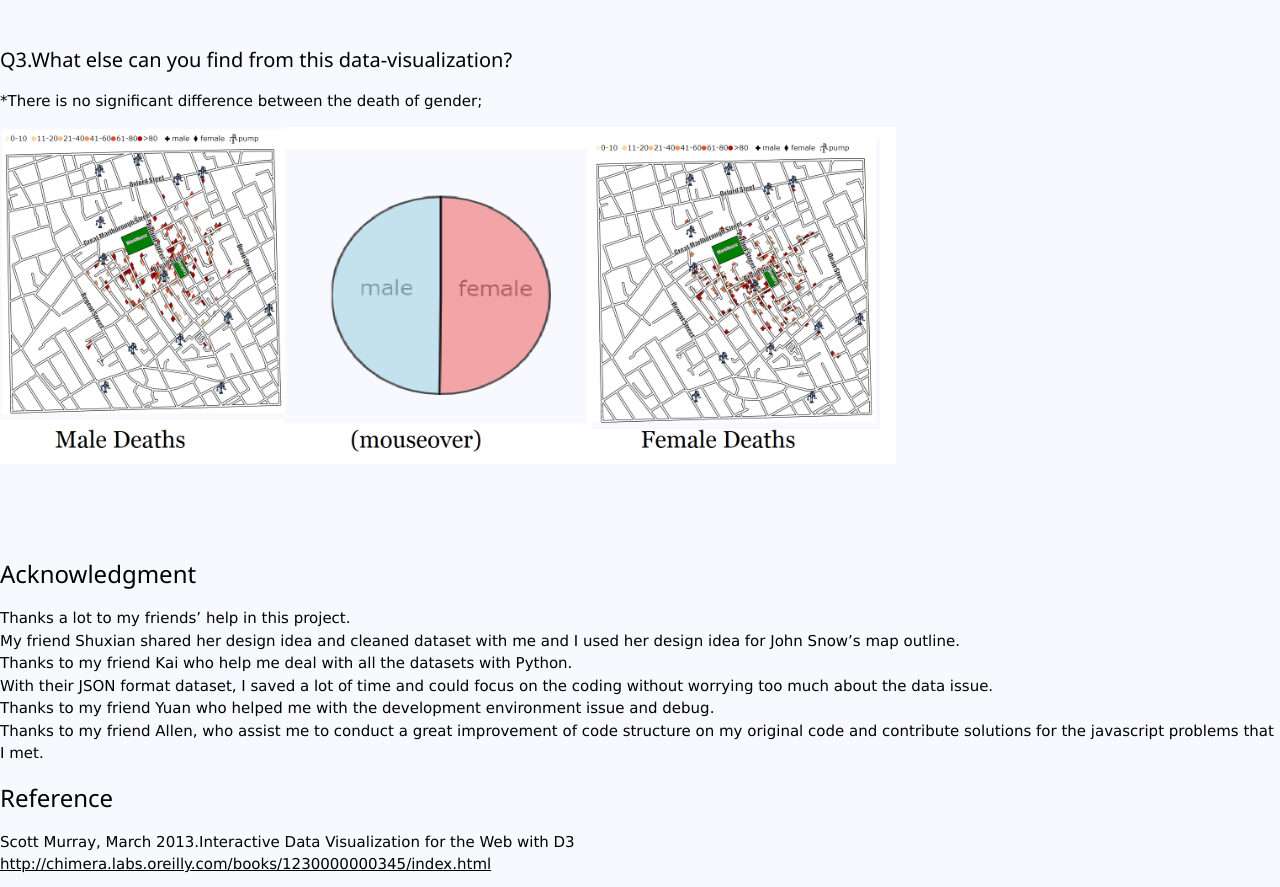
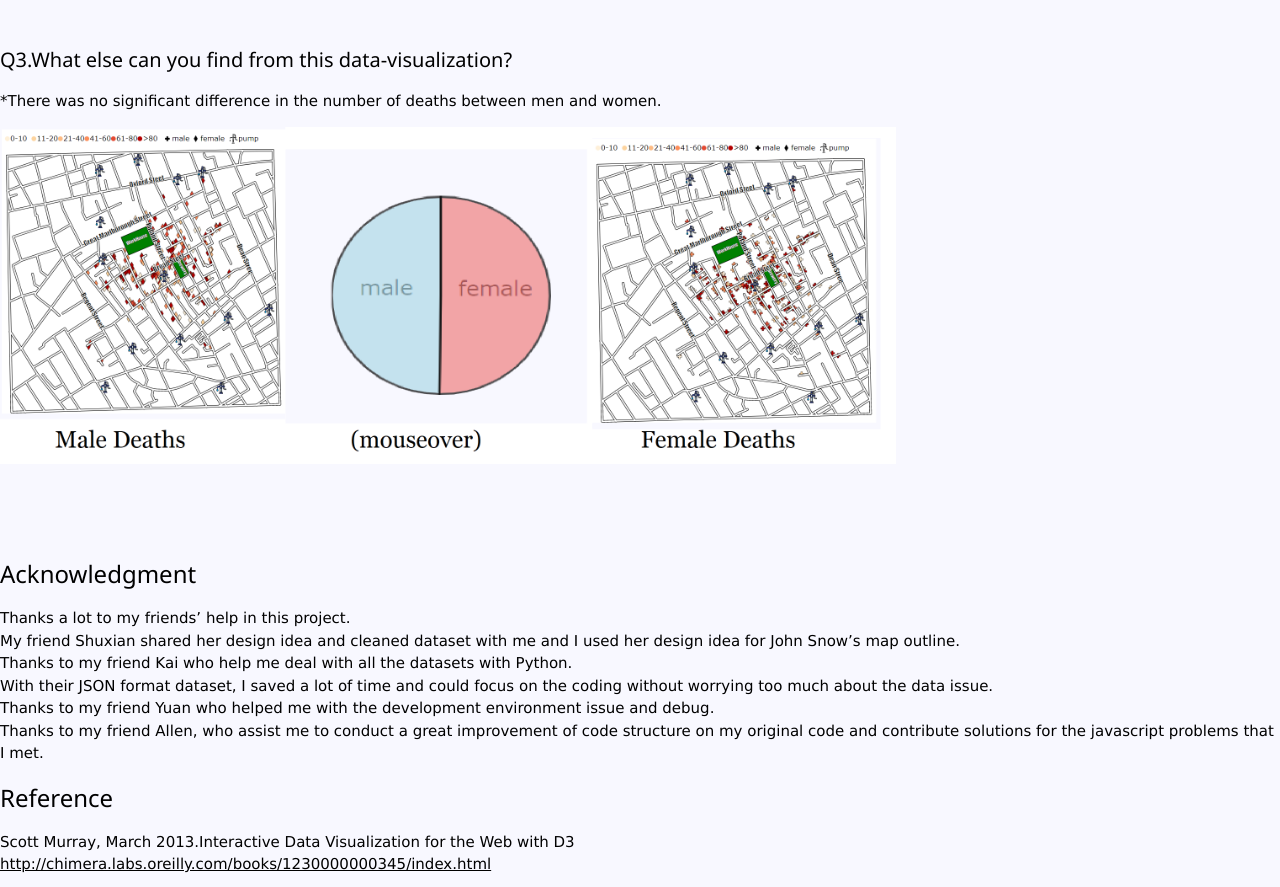
Before and after one commit to Cecilia0622/cecilia0622.github.io, a plain HTML site: page Project1/pictures/document.html in a window 1280 px wide. Shown: the part 6189-7076 px from the top of the page. Drawn offline with nearby package versions, Linux system fonts and the light colour scheme.

Commit message:
Update document.html

```diff
--- a/Project1/pictures/document.html
+++ b/Project1/pictures/document.html
@@ -139,7 +139,7 @@
   <p style="text-align: center;color: black;"></p>
   <br />
   <h4>Q3.What else can you find from this data-visualization? </h4>
-<p>*There is no significant difference between the death of gender;
+<p>*There was no significant difference in the number of deaths between men and women.
 </p>
   <img src="Q3.png" width="70%" height="70%"></img>
   <p style="text-align: center;color: black;"></p>
```
